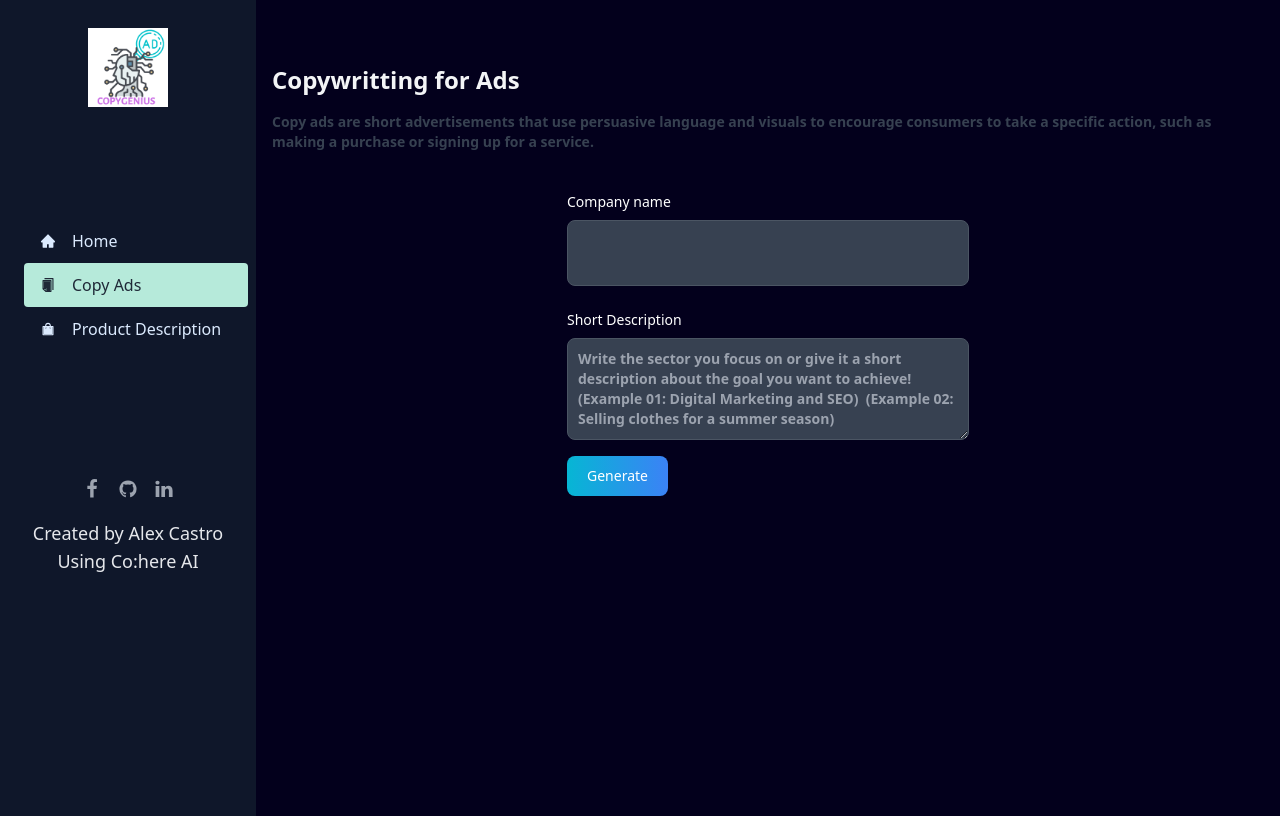
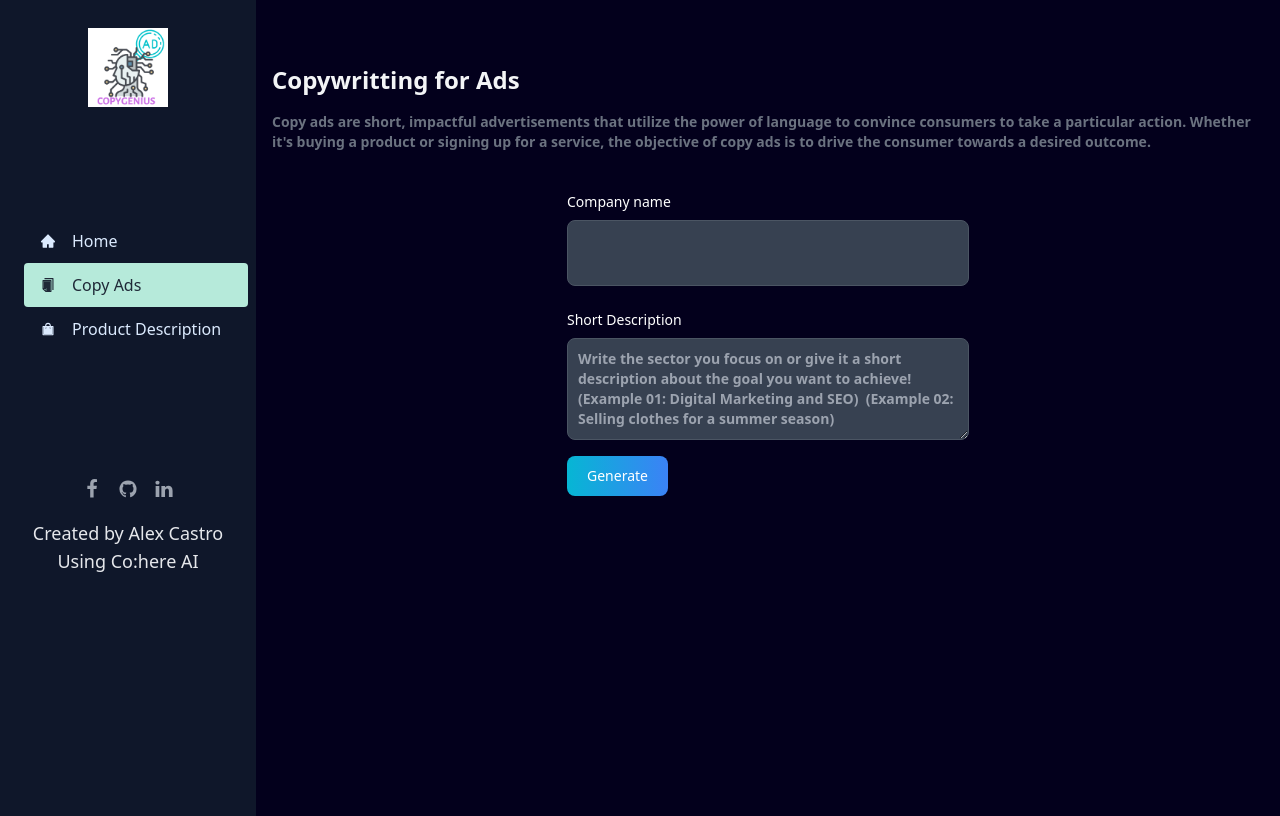
Before and after one commit to Alexcastr/CopyGenius, a Next.js app: page /copyads in a window 1280 px wide. Built offline with nearby package versions, Linux system fonts and the light colour scheme; no server answers.

Commit message:
changing the text color and the content

```diff
--- a/pages/copyads.tsx
+++ b/pages/copyads.tsx
@@ -25,15 +25,17 @@ const CopyAdsPage = () => {
   }
 
   return (
-    <Sidebar title='Copy Ads'>
+    <Sidebar title="Copy Ads">
       <section className="mx-4">
         <h2 className="text-gray-100 text-center sm:text-left">
           Copywritting for Ads
         </h2>
-        <p className='text-sm pt-4'>
-          Copy ads are short advertisements that use persuasive language and
-          visuals to encourage consumers to take a specific action, such as
-          making a purchase or signing up for a service.
+        <p className="text-sm pt-4 text-gray-500">
+          Copy ads are short, impactful advertisements that utilize the power of
+          language to convince consumers to take a particular
+          action. Whether it's buying a product or signing up for a service, the
+          objective of copy ads is to drive the consumer towards a desired
+          outcome.
         </p>
         <div className="flex flex-col gap-4 sm:justify-evenly sm:flex-row pb-20">
           <form className="mt-10" onSubmit={handleMessage}>
```
